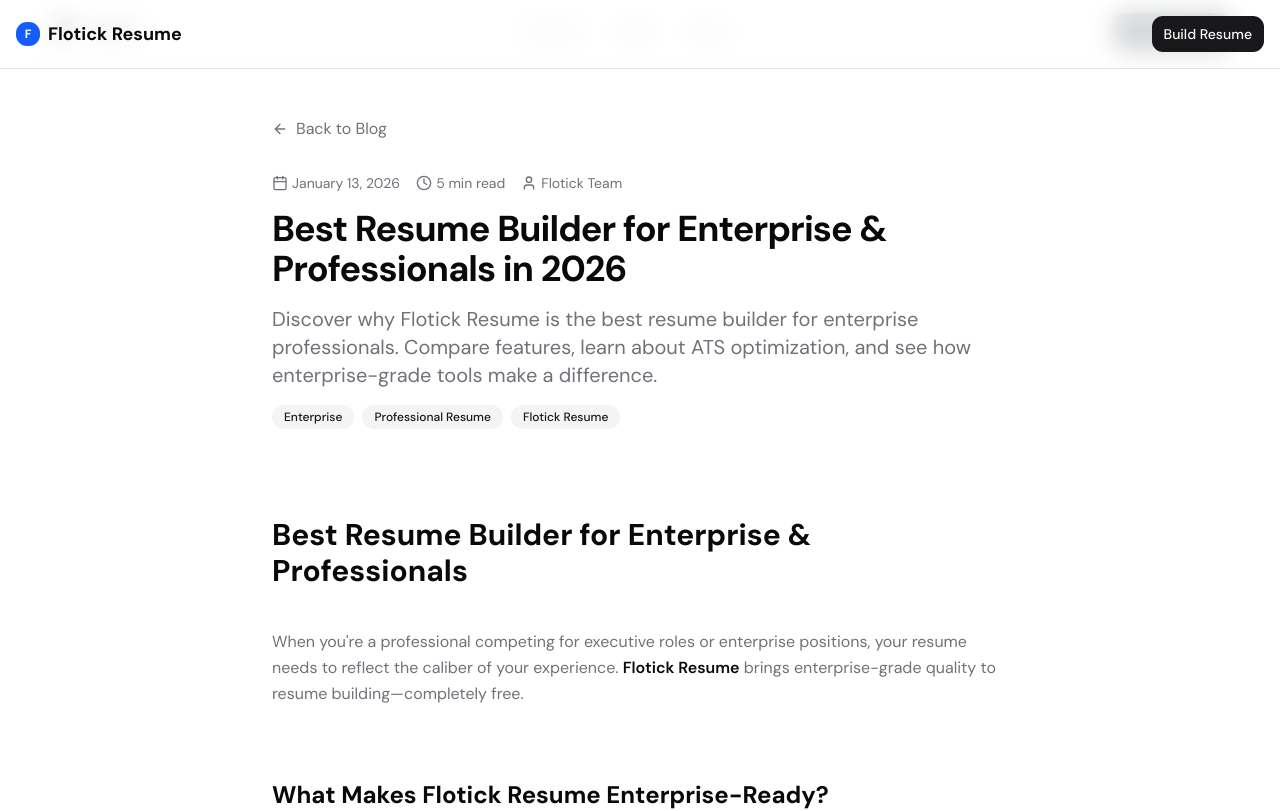
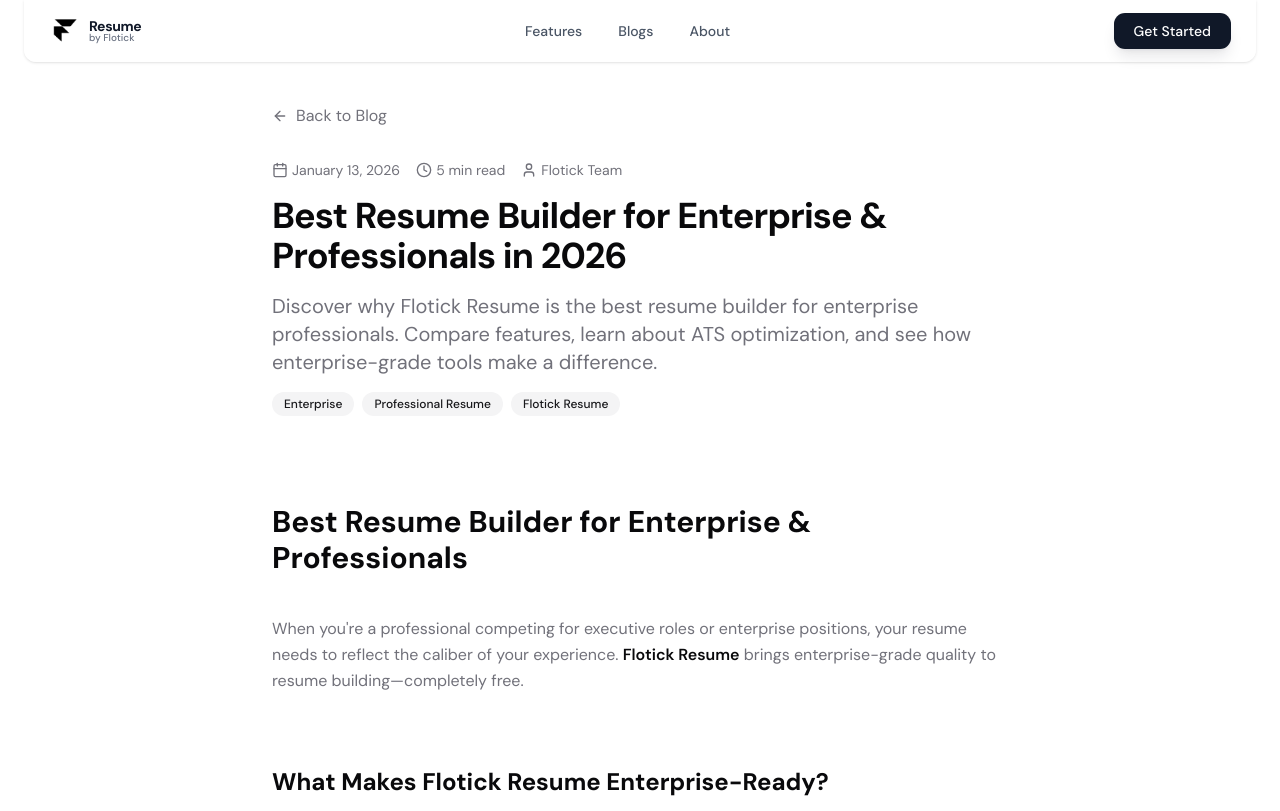
Before and after one commit to vijay324/Resume-Flotick, a Next.js app: page /blog/best-resume-builder-enterprise in a window 1280 px wide. Shown: the top 811 px of the page. Built offline with nearby package versions, Linux system fonts and the light colour scheme.

Commit message:
feat: Add initial landing page structure, common components, and static content pages for the resume builder.

```diff
--- a/app/about/page.tsx
+++ b/app/about/page.tsx
@@ -53,7 +53,7 @@
 
 
       {/* Hero Section */}
-      <section className="py-20 bg-gradient-to-b from-blue-50 to-background">
+      <section className="pt-26 bg-gradient-to-b from-blue-50 to-background">
         <div className="container mx-auto px-4 text-center">
           <h1 className="text-4xl md:text-5xl font-bold tracking-tight mb-6">
             About <span className="text-blue-600">Flotick Resume</span>
--- a/app/blog/[slug]/page.tsx
+++ b/app/blog/[slug]/page.tsx
@@ -144,23 +144,10 @@
         dangerouslySetInnerHTML={{ __html: JSON.stringify(articleSchema) }}
       />
 
-      {/* Navigation */}
-      <nav className="border-b border-border bg-background/80 backdrop-blur-md sticky top-0 z-50">
-        <div className="container mx-auto px-4 py-4 flex items-center justify-between">
-          <Link href="/" className="flex items-center gap-2 font-bold text-lg">
-            <div className="h-6 w-6 bg-blue-600 rounded-md flex items-center justify-center text-white text-xs">
-              F
-            </div>
-            Flotick Resume
-          </Link>
-          <Link href="/builder">
-            <Button size="sm">Build Resume</Button>
-          </Link>
-        </div>
-      </nav>
+
 
       {/* Article */}
-      <article className="py-12">
+      <article className="pt-26 pb-14">
         <div className="container mx-auto px-4 max-w-3xl">
           {/* Back link */}
           <Link
@@ -253,24 +240,6 @@
           )}
         </div>
       </article>
-
-      {/* Footer */}
-      <footer className="py-8 border-t border-border">
-        <div className="container mx-auto px-4 text-center text-sm text-muted-foreground">
-          <p>
-            © {new Date().getFullYear()} Flotick Resume. A product of{" "}
-            <a
-              href="https://Flotick.com"
-              className="font-semibold text-foreground hover:underline"
-              target="_blank"
-              rel="noopener noreferrer"
-            >
-              Flotick
-            </a>
-            .
-          </p>
-        </div>
-      </footer>
     </main>
   );
 }
--- a/app/legal/page.tsx
+++ b/app/legal/page.tsx
@@ -51,7 +51,7 @@
         <section className="mb-8">
           <h2 className="text-xl font-semibold text-neutral-900 dark:text-white mb-4">6. Contact Us</h2>
           <p className="text-neutral-600 dark:text-neutral-400">
-            If you have any questions about this Privacy Policy, please contact us at <a href="mailto:flotcik.support@gmail.com" className="text-blue-600 hover:underline">flotcik.support@gmail.com</a>.
+            If you have any questions about this Privacy Policy, please contact us at <a href="mailto:support@flotick.com" className="text-blue-600 hover:underline">support@flotick.com</a>
           </p>
         </section>
       </div>
--- a/app/page.tsx
+++ b/app/page.tsx
@@ -176,7 +176,7 @@
         dangerouslySetInnerHTML={{ __html: JSON.stringify(faqSchema) }}
       />
       <LandingHero />
-      <LandingSocialProof />
+      {/* <LandingSocialProof /> */}
       <LandingFeatures />
       <LandingValueProposition />
       <LandingFAQ />
--- a/app/terms/page.tsx
+++ b/app/terms/page.tsx
@@ -51,7 +51,7 @@
         <section className="mb-8">
           <h2 className="text-xl font-semibold text-neutral-900 dark:text-white mb-4">6. Contact Information</h2>
           <p className="text-neutral-600 dark:text-neutral-400">
-            If you have any questions about these Terms, please contact us at <a href="mailto:flotcik.support@gmail.com" className="text-blue-600 hover:underline">flotcik.support@gmail.com</a>.
+            If you have any questions about these Terms, please contact us at <a href="mailto:support@flotick.com" className="text-blue-600 hover:underline">support@flotick.com</a>
           </p>
         </section>
       </div>
--- a/components/landing/faq-section.tsx
+++ b/components/landing/faq-section.tsx
@@ -98,7 +98,7 @@
           </p>
         </div>
 
-        <div className="divide-y divide-border rounded-xl border border-border bg-card p-2">
+        <div className="divide-y divide-border">
           {faqs.map((faq, index) => (
             <FAQItem
               key={faq.question}
--- a/components/landing/footer.tsx
+++ b/components/landing/footer.tsx
@@ -17,7 +17,7 @@
               Free AI-powered resume builder by <a href="https://Flotick.com" className="font-semibold text-foreground hover:underline" target="_blank" rel="noopener noreferrer">Flotick</a>.
             </p>
             <p className="text-xs text-muted-foreground mt-2">
-              Flotick is an enterprise B2B work management platform helping teams collaborate and succeed.
+              Flotick is an enterprise work management platform helping teams collaborate and succeed.
             </p>
           </div>
 
@@ -42,7 +42,7 @@
           <div>
             <h4 className="font-semibold mb-4">Legal</h4>
             <ul className="space-y-2 text-sm text-muted-foreground">
-              <li><Link href="/privacy" className="hover:text-primary transition-colors">Privacy</Link></li>
+              <li><Link href="/legal" className="hover:text-primary transition-colors">Privacy</Link></li>
               <li><Link href="/terms" className="hover:text-primary transition-colors">Terms</Link></li>
               <li><Link href="/contact" className="hover:text-primary transition-colors">Contact</Link></li>
             </ul>
```
